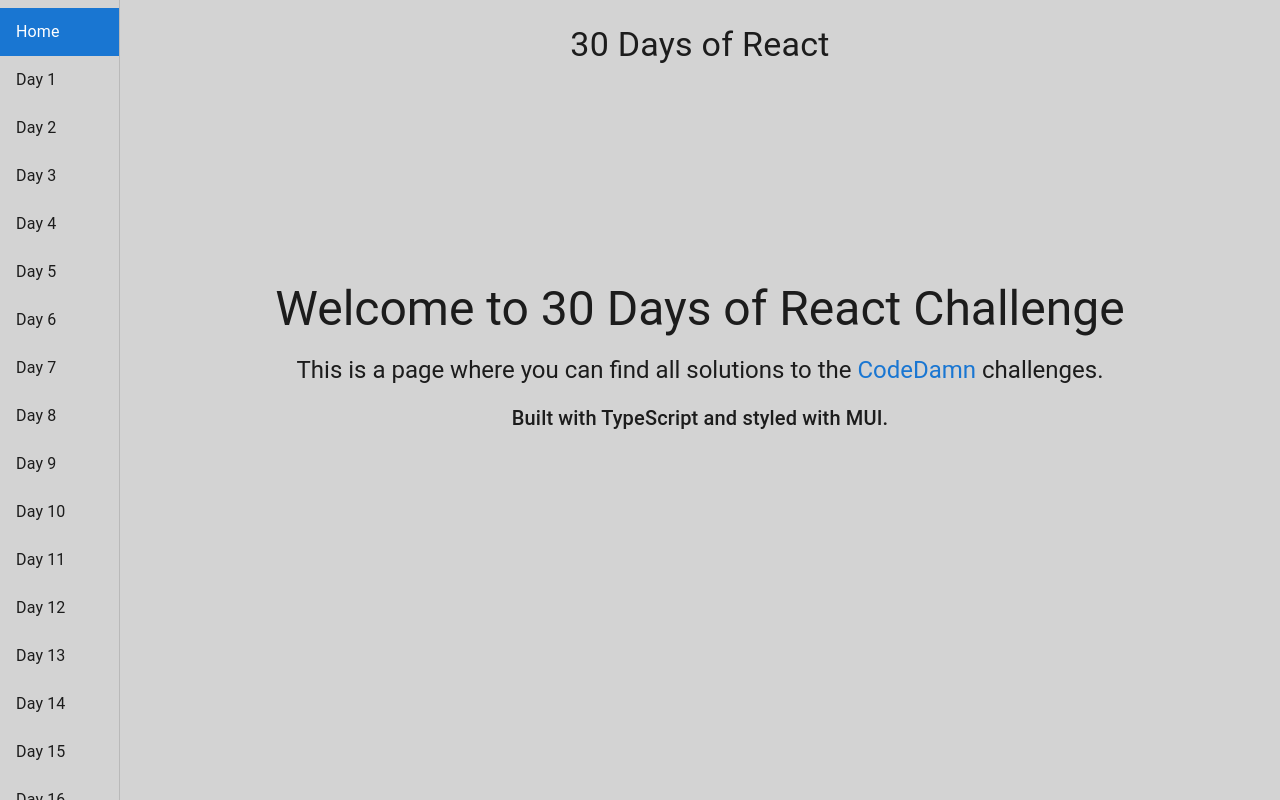
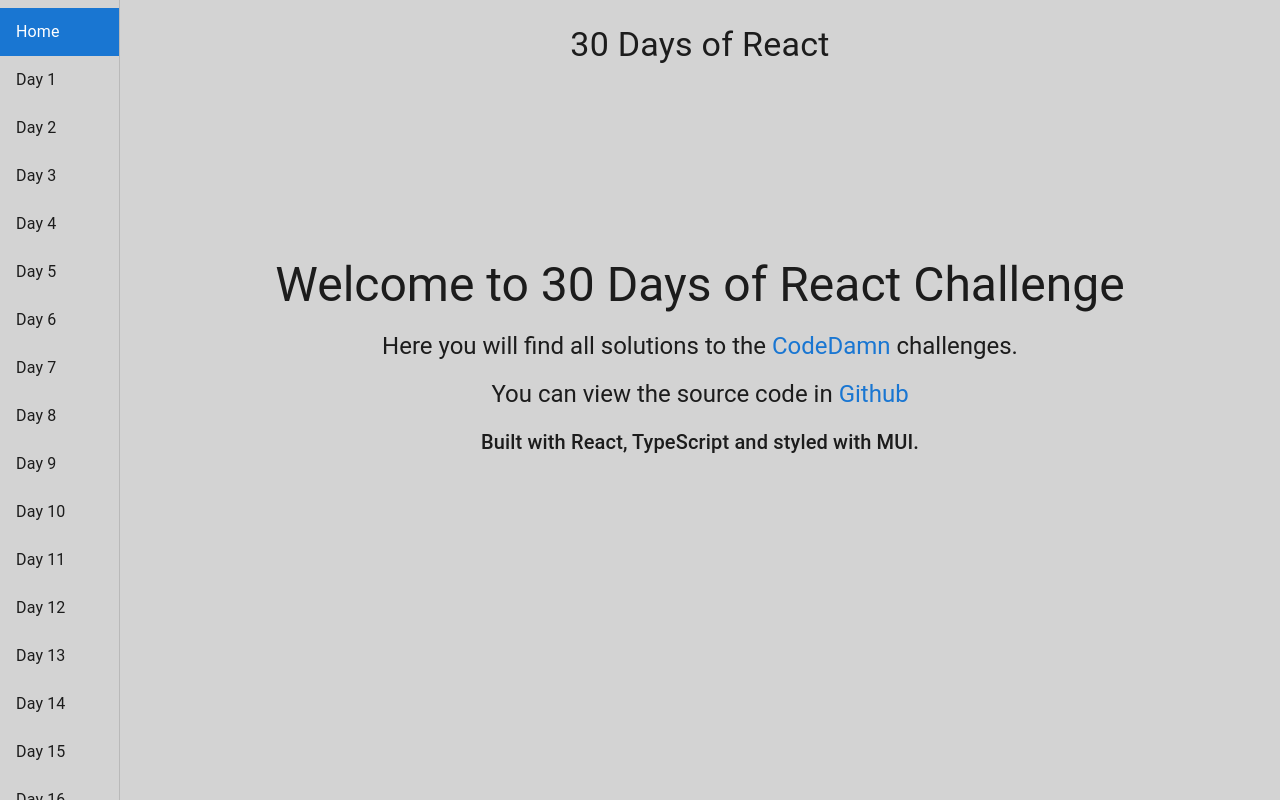
Before and after one commit to Cema2019/codedamn-challenge-30-days-of-react, a React (Vite) app: page / in a window 1280 px wide. Built offline with nearby package versions, Linux system fonts and the light colour scheme.

Commit message:
Update HomePage component

```diff
--- a/components/HomePage.tsx
+++ b/components/HomePage.tsx
@@ -1,20 +1,20 @@
-import { Typography, Stack, Link } from "@mui/material";
+import { Typography, Stack, Link } from '@mui/material';
 
 const HomePage = () => {
   return (
     <Stack
       sx={{
-        height: "70vh",
-        justifyContent: "center",
-        alignItems: "center",
-        textAlign: "center",
+        height: '70vh',
+        justifyContent: 'center',
+        alignItems: 'center',
+        textAlign: 'center',
       }}
     >
       <Typography variant="h3" gutterBottom>
         Welcome to 30 Days of React Challenge
       </Typography>
       <Typography variant="h5" paragraph>
-        This is a page where you can find all solutions to the{" "}
+        Here you will find all solutions to the{' '}
         <Link
           href="https://codedamn.com/challenge/30-days-of-react"
           target="_blank"
@@ -22,11 +22,22 @@
           underline="hover"
         >
           CodeDamn
-        </Link>{" "}
+        </Link>{' '}
         challenges.
       </Typography>
+      <Typography variant="h5" paragraph>
+        You can view the source code in{' '}
+        <Link
+          href="https://github.com/Cema2019/codedamn-challenge-30-days-of-react"
+          target="_blank"
+          rel="noopener noreferrer"
+          underline="hover"
+        >
+          Github
+        </Link>
+      </Typography>
       <Typography variant="h6">
-        Built with TypeScript and styled with MUI.
+        Built with React, TypeScript and styled with MUI.
       </Typography>
     </Stack>
   );
```
